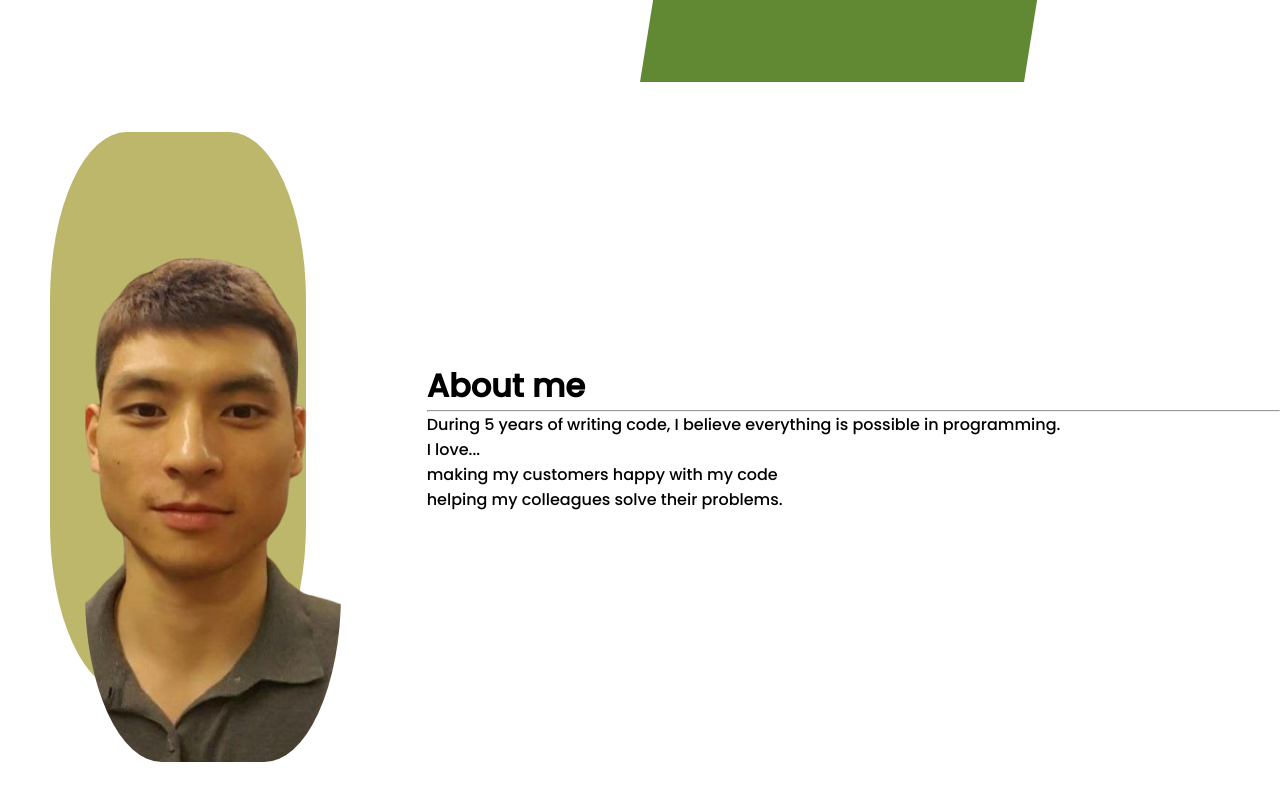
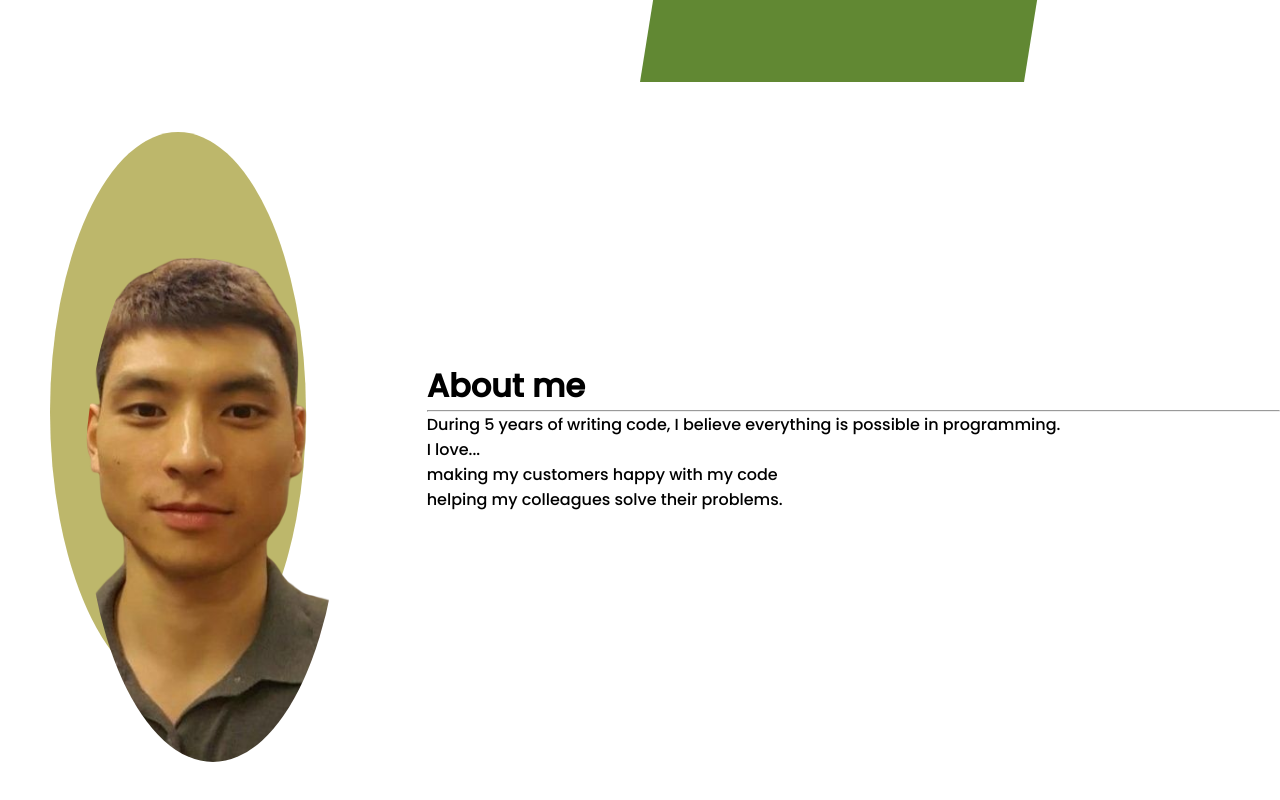
Before and after one commit to HongjoLim/Portfolio, a React (Create React App) app: page / in a window 1280 px wide. Shown: the part 718-1518 px from the top of the page. Built offline with nearby package versions, Linux system fonts and the light colour scheme.

Commit message:
Changed border radius for card bg and card

```diff
--- a/src/component/About.css
+++ b/src/component/About.css
@@ -18,7 +18,7 @@
     top: 50px;
     left: 50px;
     background-color:darkkhaki;
-    border-radius: 30%;
+    border-radius: 100%;
 }
 
 .a-card {
@@ -32,7 +32,7 @@
     width: 100%;
     height: 100%;
     object-fit: cover;
-    border-radius: 30%;
+    border-radius: 100%;
 }
 
 .a-right {
```
